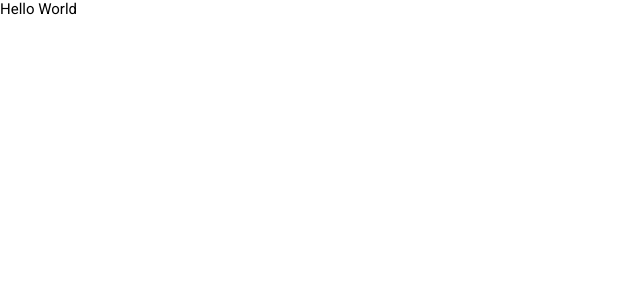
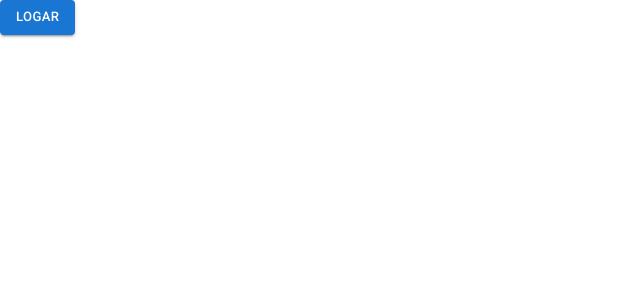
Before and after one commit to EuMarcel0/netflix-clone, a React (Vite) app: page / in a window 1280 px wide. Shown: the top 300 px of the page, without its empty margins (0-640 px from the left). Built offline with nearby package versions, Linux system fonts and the light colour scheme.

Commit message:
chore: created context for login auth

```diff
--- a/src/App.tsx
+++ b/src/App.tsx
@@ -1,18 +1,12 @@
-import { Button } from '@mui/material';
-import { LoginService } from './shared/services';
+
+import { AuthProvider, useAuthContext } from './shared/contexts';
+import { Login } from './shared/components';
 
 export const App = () => {
 
-	const handleLogin = async (email: string, password: string) => {
-		const result = await LoginService.getToken(email, password);
-
-		console.log(result);
-	};
-
 	return (
-		<div>
-			Hello World
-			<Button onClick={() => handleLogin('eve.holt@reqres.in', 'cityslicka')}></Button>
-		</div>
+		<AuthProvider>
+			<Login />
+		</AuthProvider >
 	);
 };
--- a/src/shared/Environment/index.ts
+++ b/src/shared/Environment/index.ts
@@ -2,5 +2,5 @@ export const Environment = {
 	/**
 	 * Url base for get token authentication.
 	 */
-	BASE_URL: 'https://reqres.in/',
+	BASE_URL: 'https://reqres.in/api/',
 };
--- /dev/null
+++ b/src/shared/components/Login/Login.tsx
@@ -0,0 +1,14 @@
+import { Box, Button } from '@mui/material';
+import { useAuthContext } from '../../contexts';
+
+export const Login = () => {
+
+	const { login } = useAuthContext();
+
+
+	return (
+		<Box>
+			<Button variant='contained' onClick={() => login('eve.holt@reqres.in', 'cityslicka')}>LOGAR</Button>
+		</Box>
+	);
+};
--- /dev/null
+++ b/src/shared/components/index.ts
@@ -0,0 +1 @@
+export * from './Login/Login';
--- /dev/null
+++ b/src/shared/contexts/AuthContext/AuthContext.tsx
@@ -0,0 +1,30 @@
+import react, { createContext, useCallback, useContext, useState } from 'react';
+import { LoginService } from '../../services';
+import { IAuthContext, IAuthProvider } from './Types';
+
+
+export const AuthContext = createContext({} as IAuthContext);
+
+export const AuthProvider = ({ children }: IAuthProvider) => {
+	const [token, setToken] = useState<string | undefined>();
+
+	const handleLogin = useCallback(async (email: string, password: string) => {
+		const result = await LoginService.getToken(email, password);
+		if (result instanceof Error) {
+			alert(result.message);
+		} else {
+			setToken(result.token);
+			console.log(result.token);
+		}
+	}, []);
+
+	return (
+		<AuthContext.Provider value={{ login: handleLogin }}>
+			{children}
+		</AuthContext.Provider >
+	);
+};
+
+export const useAuthContext = () => {
+	return useContext(AuthContext);
+};
--- /dev/null
+++ b/src/shared/contexts/AuthContext/Types.ts
@@ -0,0 +1,10 @@
+export interface IAuthContext {
+	token: string;
+	login: (email: string, password: string) => Promise<string | void>;
+	logout: () => void;
+	isAuthenticated: boolean;
+}
+
+export interface IAuthProvider{
+	children: React.ReactNode;
+}
--- /dev/null
+++ b/src/shared/contexts/index.ts
@@ -0,0 +1 @@
+export * from './AuthContext/AuthContext';
--- a/src/shared/services/Api/Axios-Config/Api.ts
+++ b/src/shared/services/Api/Axios-Config/Api.ts
@@ -1,5 +1,5 @@
 import axios from 'axios';
-import { Environment } from '../../../Environment';
+import { Environment } from '../../../environment';
 import { errorInterceptor, responseInterceptor } from './Interceptors';
 
 
--- a/src/shared/services/LoginService/LoginService.ts
+++ b/src/shared/services/LoginService/LoginService.ts
@@ -7,7 +7,7 @@ export interface ILoginService {
 
 export const getToken = async (email: string, password: string): Promise<ILoginService | Error> => {
 	try {
-		const {data} = await apiLogin.get('/api/login', {data:{email: email, password: password}});
+		const {data} = await apiLogin.post('login', {email: email, password: password});
 		if(data){
 			return data;
 		}
```
